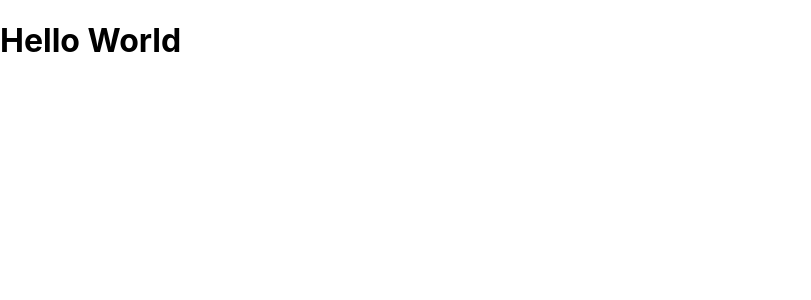
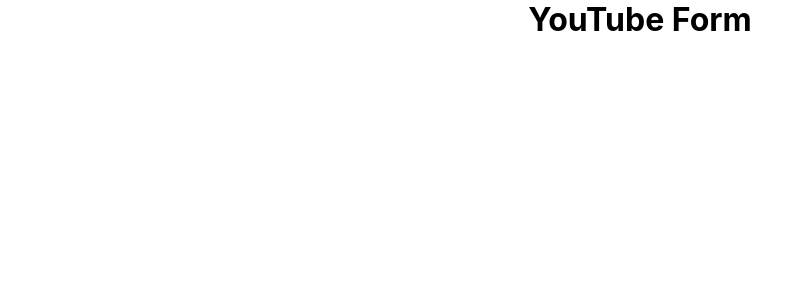
Before and after one commit to AnushkaNemishte/react-formik, a React (Create React App) app: page / in a window 1280 px wide. Shown: the top 300 px of the page, without its empty margins (0-811 px from the left). Built offline with nearby package versions, Linux system fonts and the light colour scheme.

Commit message:
react forms using formik

```diff
--- a/src/App.css
+++ b/src/App.css
@@ -1,38 +1,10 @@
-.App {
-  text-align: center;
+*{
+  margin: 0;
+  padding: 0;
 }
-
-.App-logo {
-  height: 40vmin;
-  pointer-events: none;
+.container{
+  width: 100%;
+  height: 100%;
+  display: flex;
+  justify-content: center ;
 }
-
-@media (prefers-reduced-motion: no-preference) {
-  .App-logo {
-    animation: App-logo-spin infinite 20s linear;
-  }
-}
-
-.App-header {
-  background-color: #282c34;
-  min-height: 100vh;
-  display: flex;
-  flex-direction: column;
-  align-items: center;
-  justify-content: center;
-  font-size: calc(10px + 2vmin);
-  color: white;
-}
-
-.App-link {
-  color: #61dafb;
-}
-
-@keyframes App-logo-spin {
-  from {
-    transform: rotate(0deg);
-  }
-  to {
-    transform: rotate(360deg);
-  }
-}
--- a/src/App.js
+++ b/src/App.js
@@ -1,10 +1,11 @@
 import React from 'react';
-
+import YoutubeForm from './Components/YoutubeForm';
+import './App.css';
 
 function App() {
   return (
    <>
-   <h1>Hello World</h1>
+    <YoutubeForm/>
    </>
   );
 }
--- /dev/null
+++ b/src/Components/YoutubeForm.js
@@ -0,0 +1,11 @@
+import React from 'react';
+
+function YoutubeForm() {
+  return (
+    <div className='container'>
+      <h1>YouTube Form</h1>
+    </div>
+  );
+}
+
+export default YoutubeForm;
```
